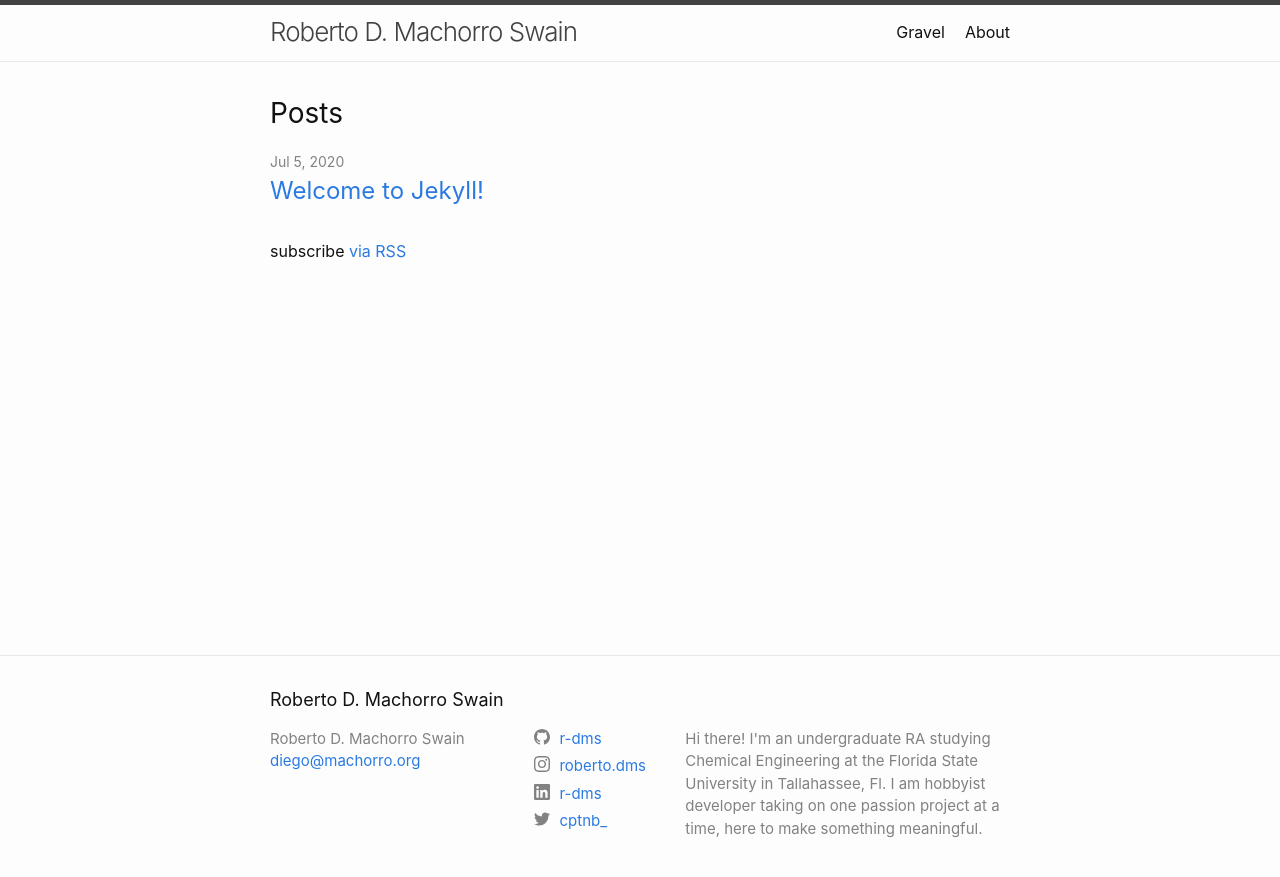
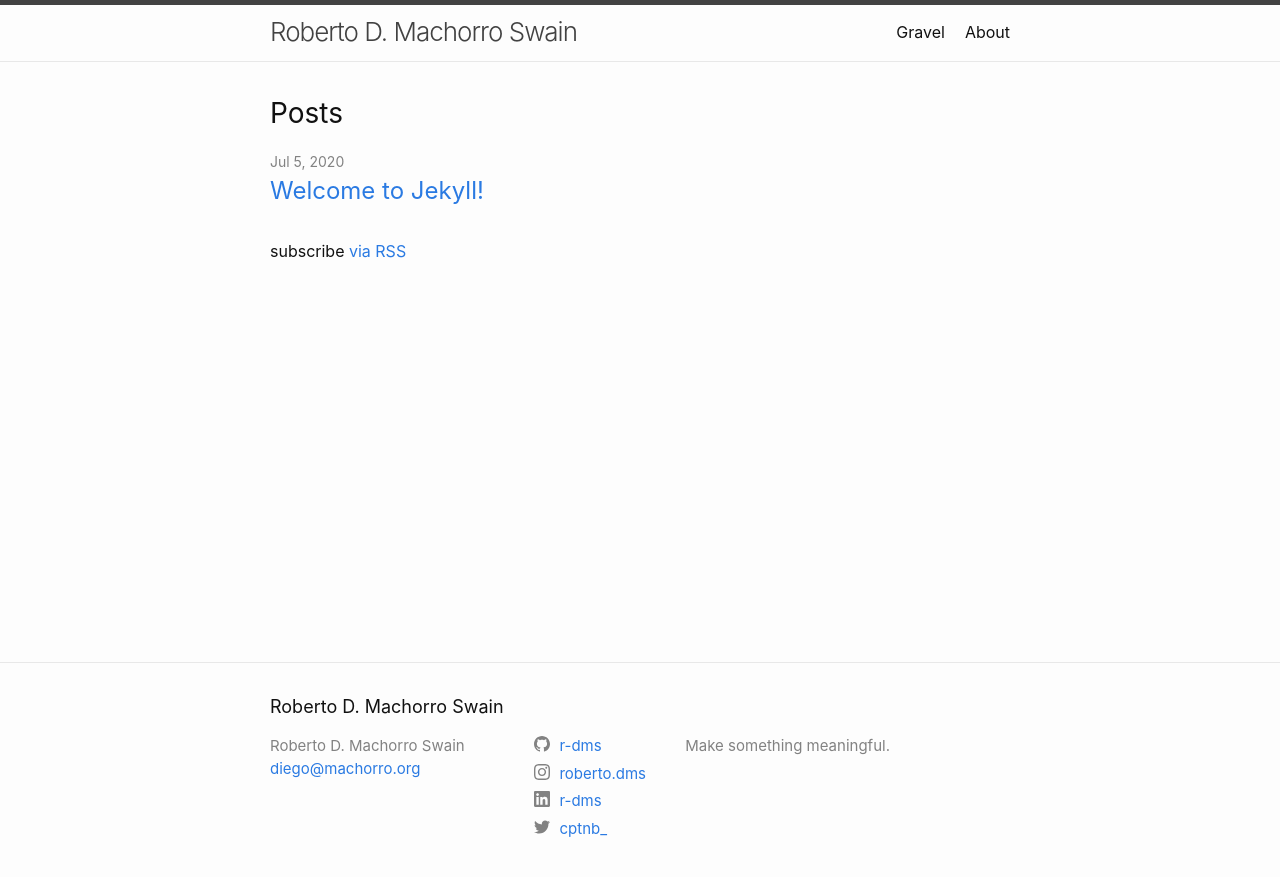
Before and after one commit to r-dms/r-dms.github.io, a Jekyll site: the page built from index.markdown, in a window 1280 px wide. Shown: the top 877 px of the page. Built offline with Jekyll 4.4.1, drawn with Linux system fonts in a browser that asks for light colours.

Commit message:
changed description to new slogan

```diff
--- a/_config.yml
+++ b/_config.yml
@@ -21,9 +21,7 @@
 title: Roberto D. Machorro Swain
 email: diego@machorro.org
 description: >- # this means to ignore newlines until "baseurl:"
-  Hi there! I'm an undergraduate RA studying Chemical Engineering at the
-  Florida State University in Tallahassee, Fl. I am hobbyist developer taking
-  on one passion project at a time, here to make something meaningful.
+  Make something meaningful.
 baseurl: "" # the subpath of your site, e.g. /blog
 url: "" # the base hostname & protocol for your site, e.g. http://example.com
 twitter_username: cptnb_
```
